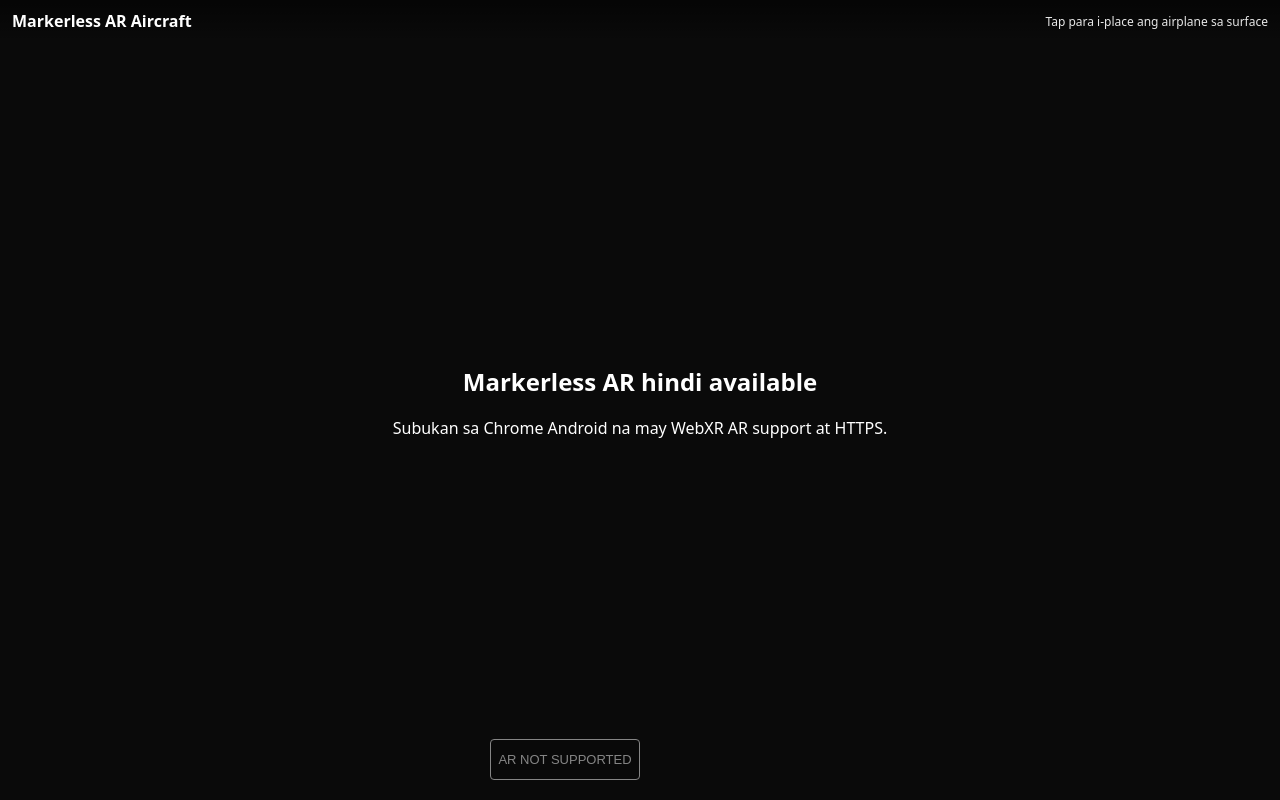
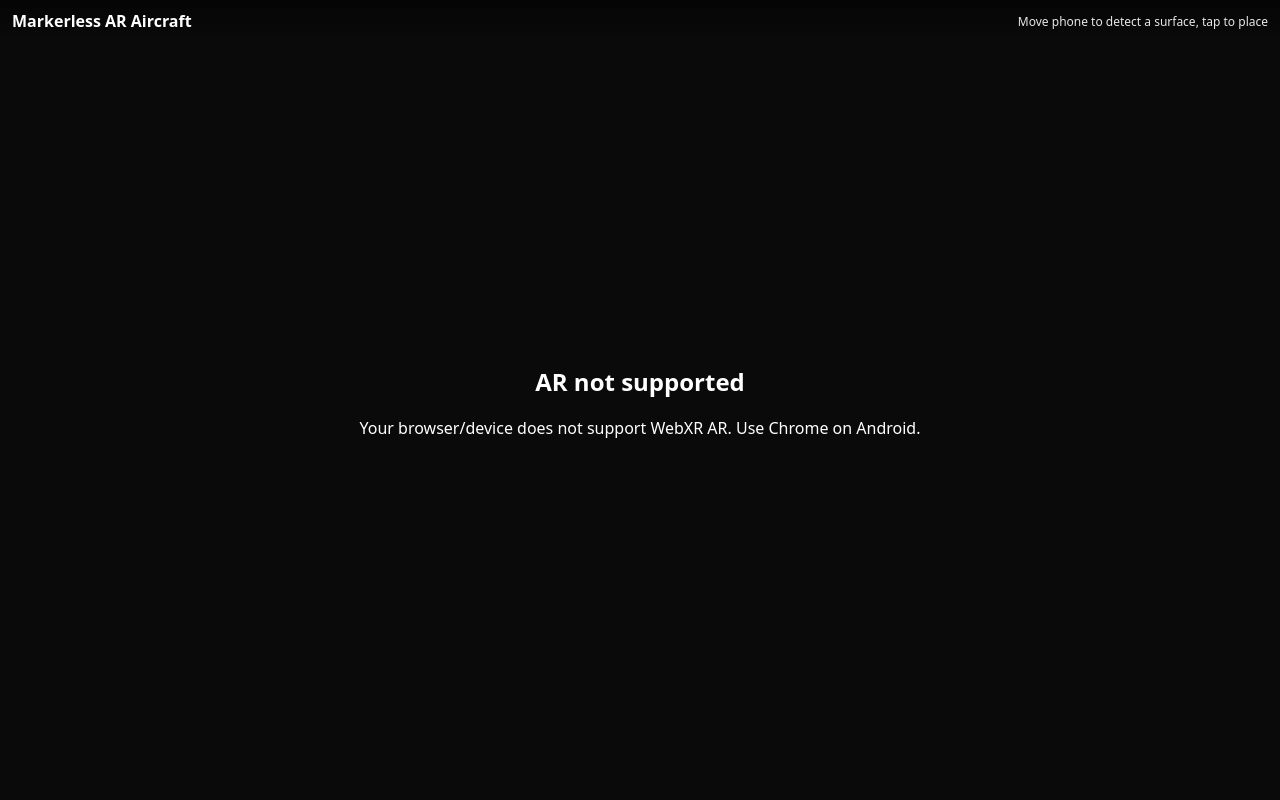
Before and after one commit to carlkelvin8/Airplane-AR, a plain HTML site: page markerless.html in a window 1280 px wide. Drawn offline with nearby package versions, Linux system fonts and the light colour scheme.

Commit message:
markless AR

```diff
--- a/markerless.html
+++ b/markerless.html
@@ -1,5 +1,5 @@
 <!doctype html>
-<html lang="tl">
+<html lang="en">
   <head>
     <meta charset="utf-8">
     <meta name="viewport" content="width=device-width, initial-scale=1, maximum-scale=1, user-scalable=no">
@@ -20,6 +20,7 @@
 
       const overlay = document.getElementById('overlay');
       const unsupported = document.getElementById('unsupported');
+      const unsupportedMsg = unsupported.querySelector('div');
 
       const renderer = new THREE.WebGLRenderer({ antialias:true, alpha:true });
       renderer.setPixelRatio(window.devicePixelRatio);
@@ -68,6 +69,7 @@
       button.className = 'btn';
       button.textContent = 'Start AR';
       document.body.appendChild(button);
+      button.addEventListener('click', () => console.log('[WebXR] Start AR clicked'));
 
       window.addEventListener('resize', () => {
         renderer.setSize(window.innerWidth, window.innerHeight);
@@ -119,10 +121,22 @@
         renderer.render(scene, camera);
       });
 
-      const supported = navigator.xr && navigator.xr.isSessionSupported ? await navigator.xr.isSessionSupported('immersive-ar').catch(()=>false) : false;
+      const hasXR = 'xr' in navigator;
+      let supported = false;
+      try { supported = hasXR && await navigator.xr.isSessionSupported('immersive-ar'); } catch (_) { supported = false; }
       const secure = location.protocol === 'https:' || location.hostname === 'localhost';
-      if (!supported || !secure) {
-        document.getElementById('unsupported').classList.add('active');
+      if (!secure) {
+        unsupported.classList.add('active');
+        unsupportedMsg.innerHTML = '<h2>Secure context required</h2><p>Open this page over HTTPS or localhost, then press Start AR.</p>';
+      } else if (!supported) {
+        unsupported.classList.add('active');
+        const isAndroid = /Android/i.test(navigator.userAgent);
+        if (isAndroid) {
+          unsupportedMsg.innerHTML = '<h2>AR not supported</h2><p>Install or update Google Play Services for AR (ARCore), then try again.</p><p><a style=\"color:#7ec8ff\" href=\"https://play.google.com/store/apps/details?id=com.google.ar.core\" target=\"_blank\" rel=\"noopener\">Open Play Store</a></p>';
+        } else {
+          unsupportedMsg.innerHTML = '<h2>AR not supported</h2><p>Your browser/device does not support WebXR AR. Use Chrome on Android.</p>';
+        }
+        button.style.display = 'none';
       }
     </script>
   </head>
@@ -130,12 +144,12 @@
     <div id="app">
       <div id="overlay" class="overlay">
         <div class="title">Markerless AR Aircraft</div>
-        <div class="hint">Tap para i-place ang airplane sa surface</div>
+        <div class="hint">Move phone to detect a surface, tap to place</div>
       </div>
       <div id="unsupported" class="unsupported">
         <div>
-          <h2>Markerless AR hindi available</h2>
-          <p>Subukan sa Chrome Android na may WebXR AR support at HTTPS.</p>
+          <h2>Markerless AR not available</h2>
+          <p>Use Chrome on Android with HTTPS, then press Start AR.</p>
         </div>
       </div>
     </div>
```
